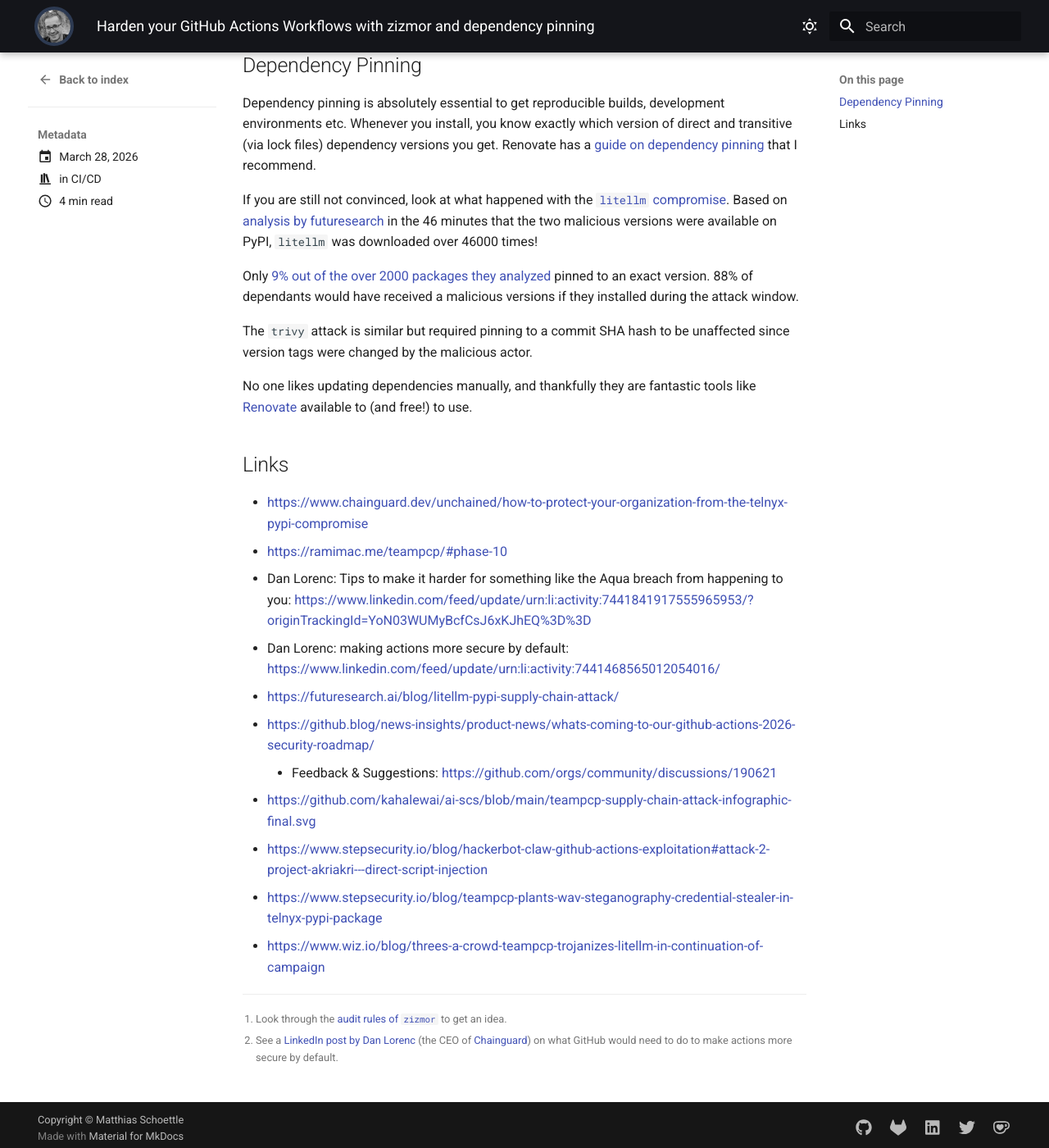
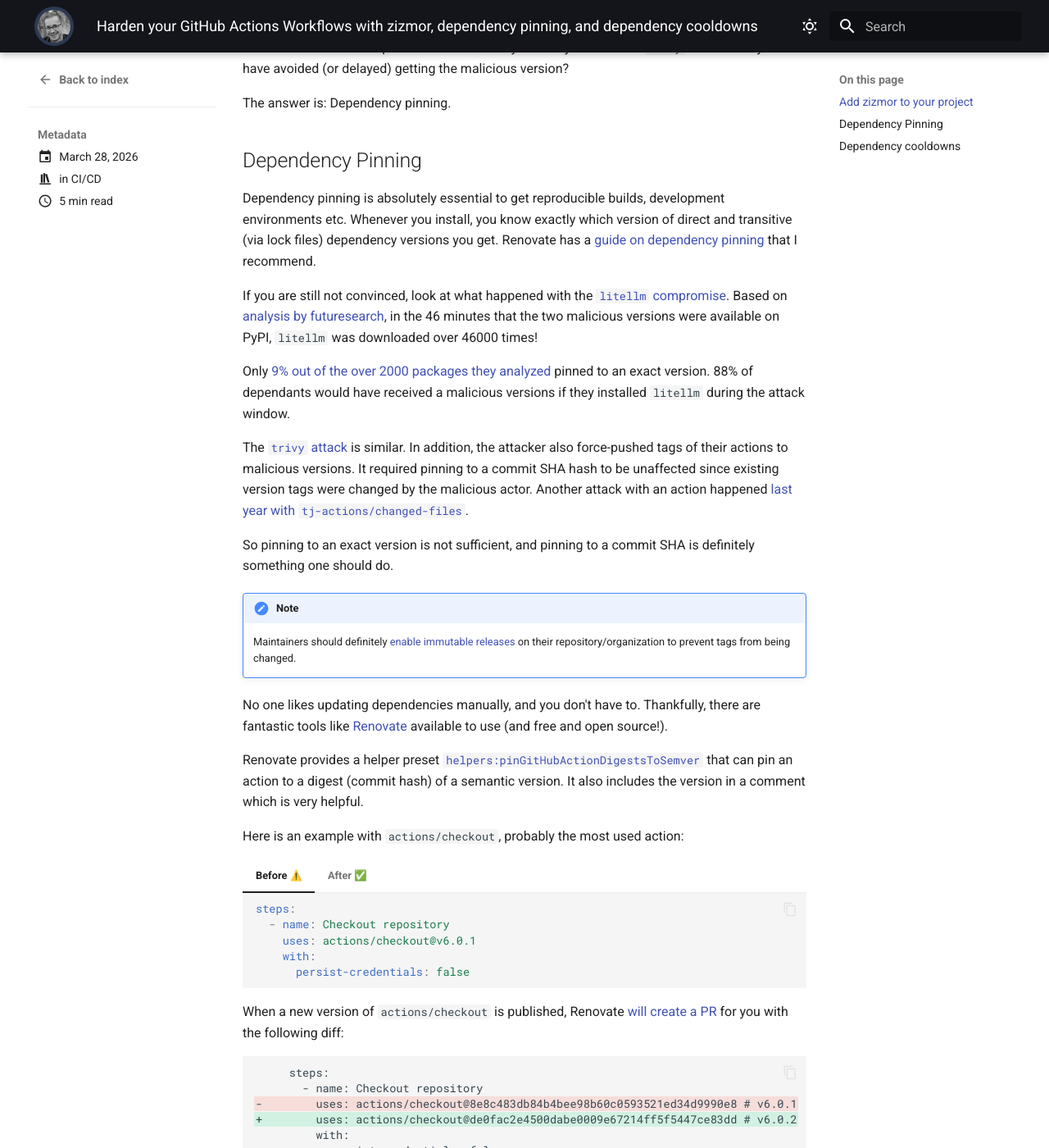
Before and after one commit to mschoettle/website, an MkDocs documentation site: the page built from docs/blog/posts/2026/harden-github-actions-workflows-zizmor.md, in a window 1280 px wide and 1400 px high, scrolled down 1700 px. Shown: the whole window at 82% size. Built offline with MkDocs 1.6.1 and Material for MkDocs 9.7.7, drawn with Linux system fonts in a browser that asks for light colours; emoji names are drawn with the system emoji font; plug-ins that fetch from the network failed and are left out; some of the changed text lies outside the part shown.

Commit message:
add cooldown

````diff
--- a/docs/blog/posts/2026/harden-github-actions-workflows-zizmor.md
+++ b/docs/blog/posts/2026/harden-github-actions-workflows-zizmor.md
@@ -10,9 +10,9 @@
   - security
 ---
 
-# Harden your GitHub Actions Workflows with `zizmor` and dependency pinning
+# Harden your GitHub Actions Workflows with `zizmor`, dependency pinning, and dependency cooldowns
 
-It's been a crazy week (or weeks?) with [several supply chain attacks](https://ramimac.me/teampcp/).
+It's been a crazy week (or weeks?) for a lot of people with [several supply chain attacks](https://ramimac.me/teampcp/).
 They all seem to have originated from the [compromise of `trivy`](https://www.stepsecurity.io/blog/trivy-compromised-a-second-time---malicious-v0-69-4-release) (ironically, `trivy` is a security scanner).
 I wanted to understand how they initially gained access to the secrets and found that there was an [earlier attack that targeted GitHub Actions pipelines of open source projects](https://www.stepsecurity.io/blog/hackerbot-claw-github-actions-exploitation).
 
@@ -32,6 +32,8 @@
 Until that happens, what can you do right now to harden your GitHub Actions workflows?
 
 <!-- more -->
+
+## Add `zizmor` to your project
 
 Start by running it locally to address the findings:
 
@@ -118,29 +120,94 @@
 Renovate has a [guide on dependency pinning](https://docs.renovatebot.com/dependency-pinning/) that I recommend.
 
 If you are still not convinced, look at what happened with the [`litellm` compromise](https://www.stepsecurity.io/blog/litellm-credential-stealer-hidden-in-pypi-wheel).
-Based on [analysis by futuresearch](https://futuresearch.ai/blog/litellm-hack-were-you-one-of-the-47000/) in the 46 minutes that the two malicious versions were available on PyPI, `litellm` was downloaded over 46000 times!
+Based on [analysis by futuresearch](https://futuresearch.ai/blog/litellm-hack-were-you-one-of-the-47000/), in the 46 minutes that the two malicious versions were available on PyPI, `litellm` was downloaded over 46000 times!
 
 Only [9% out of the over 2000 packages they analyzed](https://futuresearch.ai/blog/litellm-hack-were-you-one-of-the-47000/#:~:text=Version%20pinning%20determines%20exposure) pinned to an exact version.
-88% of dependants would have received a malicious versions if they installed during the attack window.
+88% of dependants would have received a malicious versions if they installed `litellm` during the attack window.
 
-The `trivy` attack is similar but required pinning to a commit SHA hash to be unaffected since version tags were changed by the malicious actor.
+The [`trivy` attack](https://www.wiz.io/blog/trivy-compromised-teampcp-supply-chain-attack) is similar.
+In addition, the attacker also force-pushed tags of their actions to malicious versions.
+It required pinning to a commit SHA hash to be unaffected since existing version tags were changed by the malicious actor.
+Another attack with an action happened [last year with `tj-actions/changed-files`](https://unit42.paloaltonetworks.com/github-actions-supply-chain-attack/).
 
-No one likes updating dependencies manually, and thankfully they are fantastic tools like [Renovate](https://docs.renovatebot.com) available to (and free!) to use.
+So pinning to an exact version is not sufficient, and pinning to a commit SHA is definitely something one should do.
 
-## Links
+!!! note
 
-- https://www.chainguard.dev/unchained/how-to-protect-your-organization-from-the-telnyx-pypi-compromise
-- https://ramimac.me/teampcp/#phase-10
-- Dan Lorenc: Tips to make it harder for something like the Aqua breach from happening to you: https://www.linkedin.com/feed/update/urn:li:activity:7441841917555965953/?originTrackingId=YoN03WUMyBcfCsJ6xKJhEQ%3D%3D
-- Dan Lorenc: making actions more secure by default: https://www.linkedin.com/feed/update/urn:li:activity:7441468565012054016/
-- https://futuresearch.ai/blog/litellm-pypi-supply-chain-attack/
-- https://github.blog/news-insights/product-news/whats-coming-to-our-github-actions-2026-security-roadmap/
-    - Feedback & Suggestions: https://github.com/orgs/community/discussions/190621
-- https://github.com/kahalewai/ai-scs/blob/main/teampcp-supply-chain-attack-infographic-final.svg
-- https://www.stepsecurity.io/blog/hackerbot-claw-github-actions-exploitation#attack-2-project-akriakri---direct-script-injection
-- https://www.stepsecurity.io/blog/teampcp-plants-wav-steganography-credential-stealer-in-telnyx-pypi-package
-- https://www.wiz.io/blog/threes-a-crowd-teampcp-trojanizes-litellm-in-continuation-of-campaign
+    Maintainers should definitely [enable immutable releases](https://docs.github.com/en/code-security/concepts/supply-chain-security/immutable-releases) on their repository/organization to prevent tags from being changed.
+
+No one likes updating dependencies manually, and you don't have to.
+Thankfully, there are fantastic tools like [Renovate](https://docs.renovatebot.com) available to use (and free and open source!).
+
+Renovate provides a helper preset [`helpers:pinGitHubActionDigestsToSemver`](https://docs.renovatebot.com/presets-helpers/#helperspingithubactiondigeststosemver) that can pin an action to a digest (commit hash) of a semantic version.
+It also includes the version in a comment which is very helpful.
+
+Here is an example with `actions/checkout`, probably the most used action:
+
+=== "Before :warning:"
+
+    ```yaml
+    steps:
+      - name: Checkout repository
+        uses: actions/checkout@v6.0.1
+        with:
+          persist-credentials: false
+    ```
+
+=== "After :white_check_mark:"
+
+    ```yaml
+    steps:
+      - name: Checkout repository
+        uses: actions/checkout@8e8c483db84b4bee98b60c0593521ed34d9990e8 # v6.0.1
+        with:
+          persist-credentials: false
+    ```
+
+When a new version of `actions/checkout` is published, Renovate [will create a PR](https://github.com/mschoettle/website/pull/203) for you with the following diff:
+
+```diff
+     steps:
+       - name: Checkout repository
+-        uses: actions/checkout@8e8c483db84b4bee98b60c0593521ed34d9990e8 # v6.0.1
++        uses: actions/checkout@de0fac2e4500dabe0009e67214ff5f5447ce83dd # v6.0.2
+         with:
+           persist-credentials: false
+```
+
+`zizmor` actually has an [`unpinned-uses` rule](https://docs.zizmor.sh/audits/#unpinned-uses) which since version `v1.20.0` ensures you use hash-pinning.
+
+For all other dependencies, Renovate provides the [`:pinAllExceptPeerDependencies`](https://docs.renovatebot.com/presets-default/#pinallexceptpeerdependencies).
+
+## Dependency cooldowns
+
+With all this, it is of course still possible to be trigger happy and merge the Renovate PR to update to a new version right away.
+
+_William Woodruff_, the author of `zizmor`, [made the case for dependency cooldowns](https://blog.yossarian.net/2025/11/21/We-should-all-be-using-dependency-cooldowns).
+And _Andrew Nesbitt_ followed this up with a [post looking at support for cooldowns in package managers][package-managers-cooldown].
+
+Sticking with using Renovate in this post[^3], we can make use of Renovate's [`minimumReleaseAge` feature](https://docs.renovatebot.com/key-concepts/minimum-release-age/):
+
+```json title="reonvate.json5"
+{
+  "minimumReleaseAge": "7 days",
+  "internalChecksFilter": "strict"
+}
+```
+
+They provide a [preset specific to npm](https://docs.renovatebot.com/presets-security/#securityminimumreleaseagenpm) that sets `minimumReleaseAge` to 3 days.
+With the above configuration, every dependency needs to have been released at least 7 days before.
+
+!!! note "Lock files"
+
+    Renovate currently does not use this to restrict [transitive dependencies in lock files](https://docs.renovatebot.com/key-concepts/minimum-release-age/#what-happens-to-transitive-dependencies).
+    However, there is an [open issue to use minimum release age for package managers](https://github.com/renovatebot/renovate/issues/41652).
+    To do it manually, refer to the comparison of [support for a cooldown across package managers][package-managers-cooldown].
 
 [^1]: Look through the [audit rules of `zizmor`](https://docs.zizmor.sh/audits/) to get an idea.
 
 [^2]: See a [LinkedIn post by Dan Lorenc](https://www.linkedin.com/feed/update/urn:li:activity:7441468565012054016/) (the CEO of [Chainguard](https://www.chainguard.dev)) on what GitHub would need to do to make actions more secure by default.
+
+[^3]: Dependabot has a cooldown feature which [`zizmor` tells you about](https://docs.zizmor.sh/audits/#dependabot-cooldown).
+
+[package-managers-cooldown]: https://nesbitt.io/2026/03/04/package-managers-need-to-cool-down.html
````
